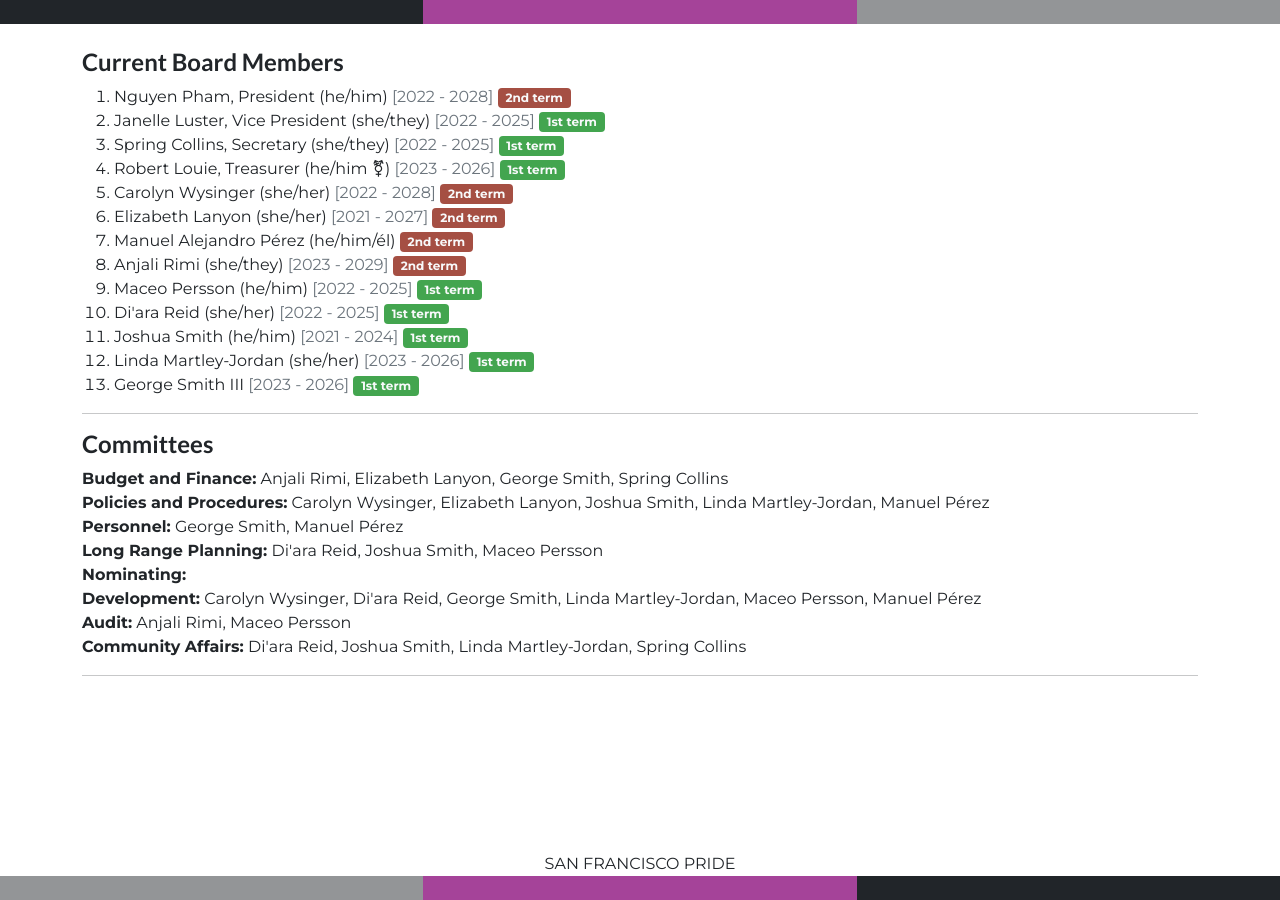
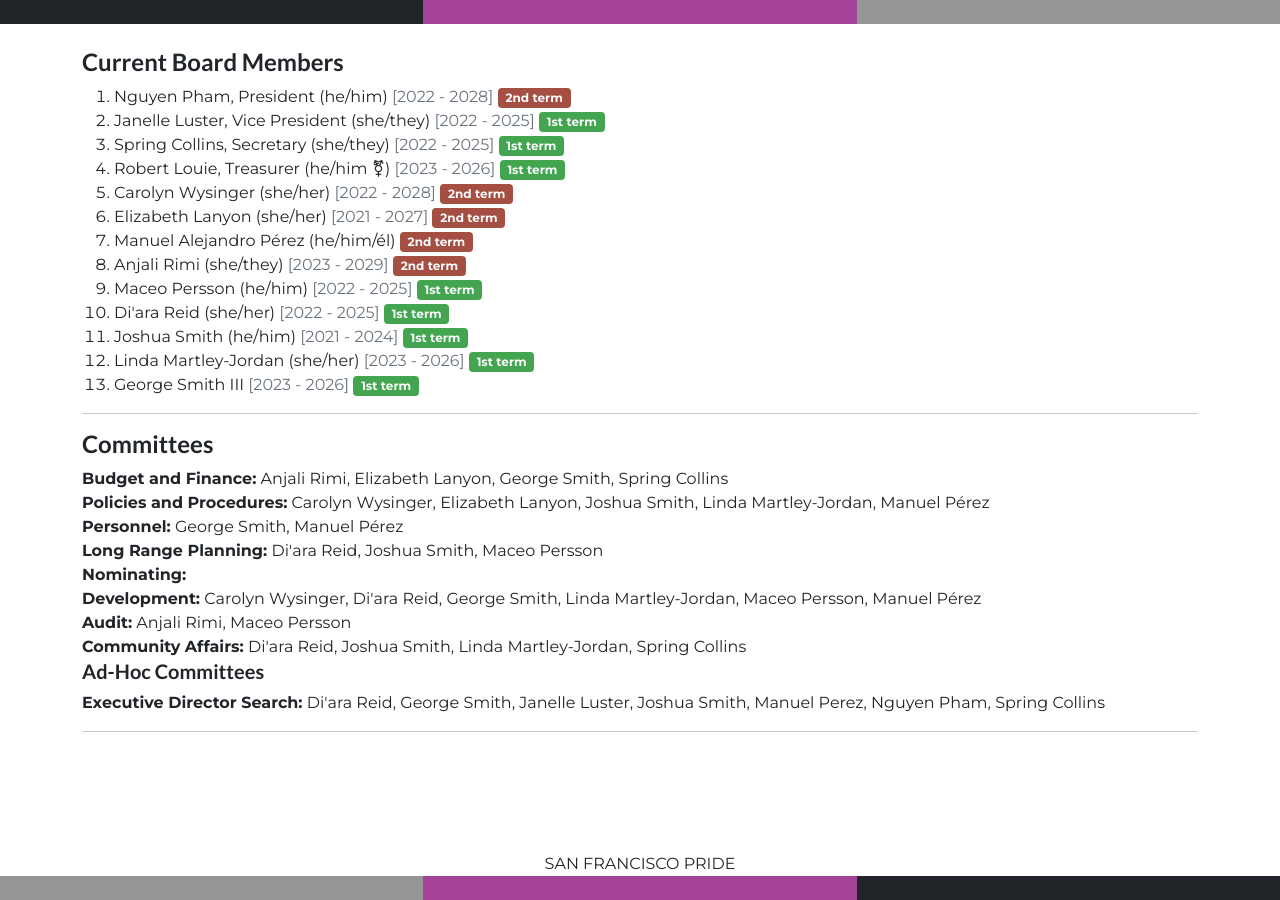
Before and after one commit to sfpride/members, a Jekyll site: the page built from board/list.html, in a window 1280 px wide. Built offline with Jekyll 4.4.1, drawn with Linux system fonts in a browser that asks for light colours.

Commit message:
add ad-hoc committee

```diff
--- a/board/list.html
+++ b/board/list.html
@@ -37,6 +37,9 @@ permalink: board/list
             <span class="fw-bold">Development:</span> {{site.data.board.committees.d}}<br>
             <span class="fw-bold">Audit:</span> {{site.data.board.committees.a}}<br>
             <span class="fw-bold">Community Affairs:</span> {{site.data.board.committees.ca}}
+
+            <h5>Ad-Hoc Committees</h5>
+            <span class="fw-bold">Executive Director Search:</span> Di'ara Reid, George Smith, Janelle Luster, Joshua Smith, Manuel Perez, Nguyen Pham, Spring Collins<br>
             <hr>
         </div>
     </div>
```
